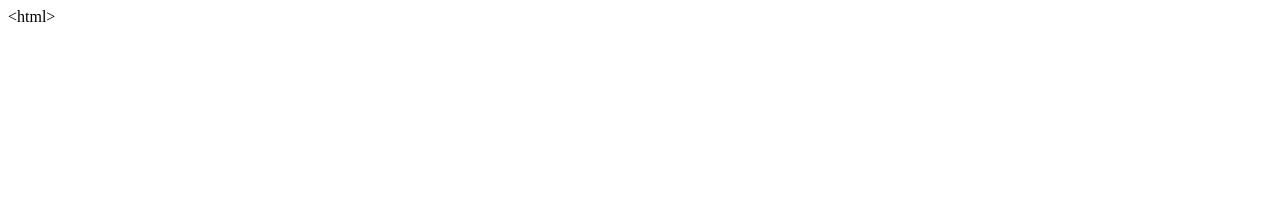
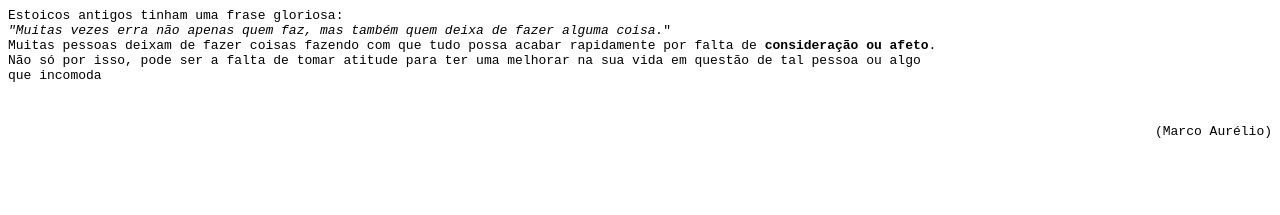
Before and after one commit to VictorCalori/aula0703.github.io, a plain HTML site: page index.html in a window 1280 px wide. Drawn offline with Linux system fonts and the light colour scheme.

Commit message:
Update index.html

```diff
--- a/index.html
+++ b/index.html
@@ -1,5 +1,14 @@
-&lt;html&gt
-
-
+   <head>
+         <title>Citação de Marco Aurélio</title>
+   </head>
+<body>
+    <p><pre>
+Estoicos antigos tinham uma frase gloriosa:
+<i>"Muitas vezes erra não apenas quem faz, mas também quem deixa de fazer alguma coisa.</i>"
+Muitas pessoas deixam de fazer coisas fazendo com que tudo possa acabar rapidamente por falta de <b>consideração ou afeto</b>.
+Não só por isso, pode ser a falta de tomar atitude para ter uma melhorar na sua vida em questão de tal pessoa ou algo
+que incomoda </p>
+<pre><p align="right">(Marco Aurélio)</p></pre>
+</body>
 
 <html>
```
